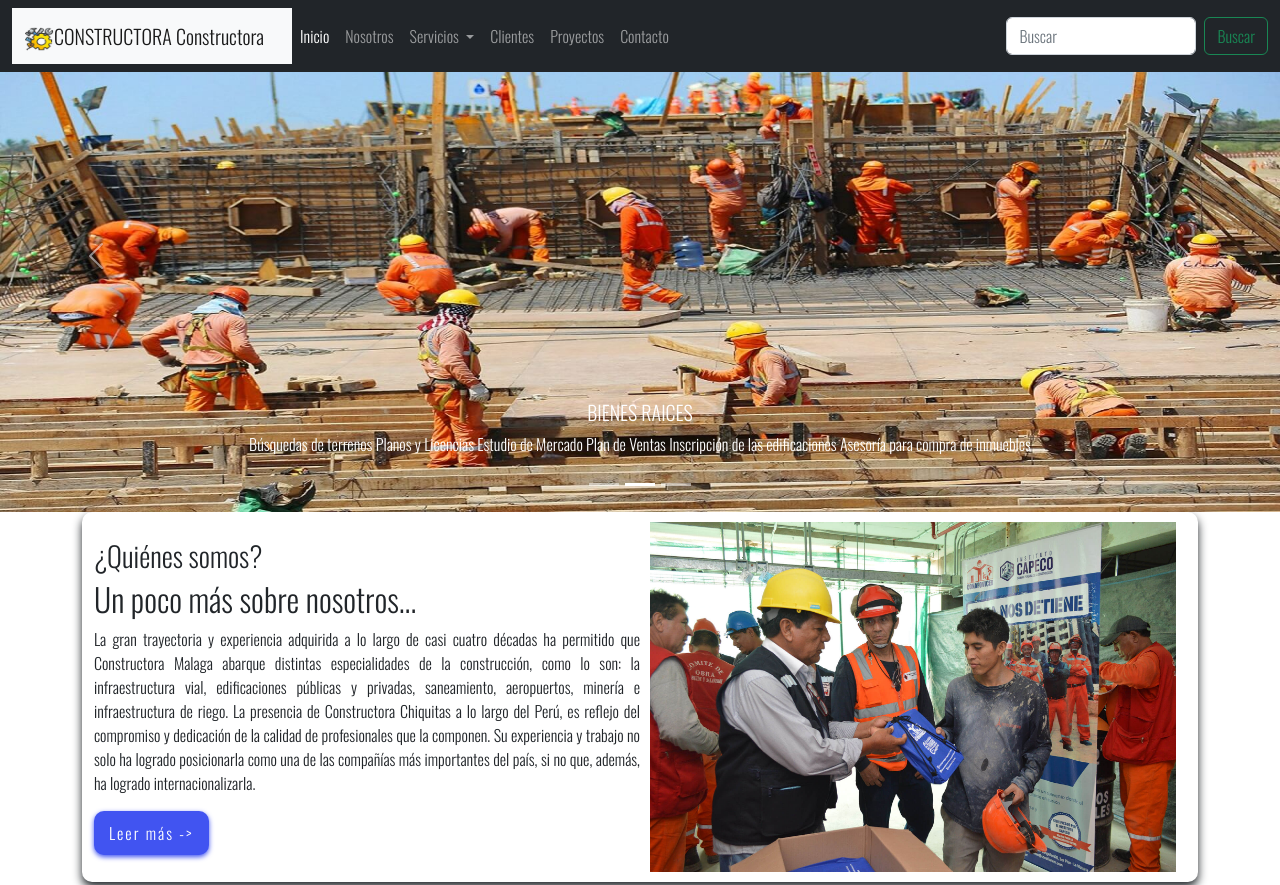
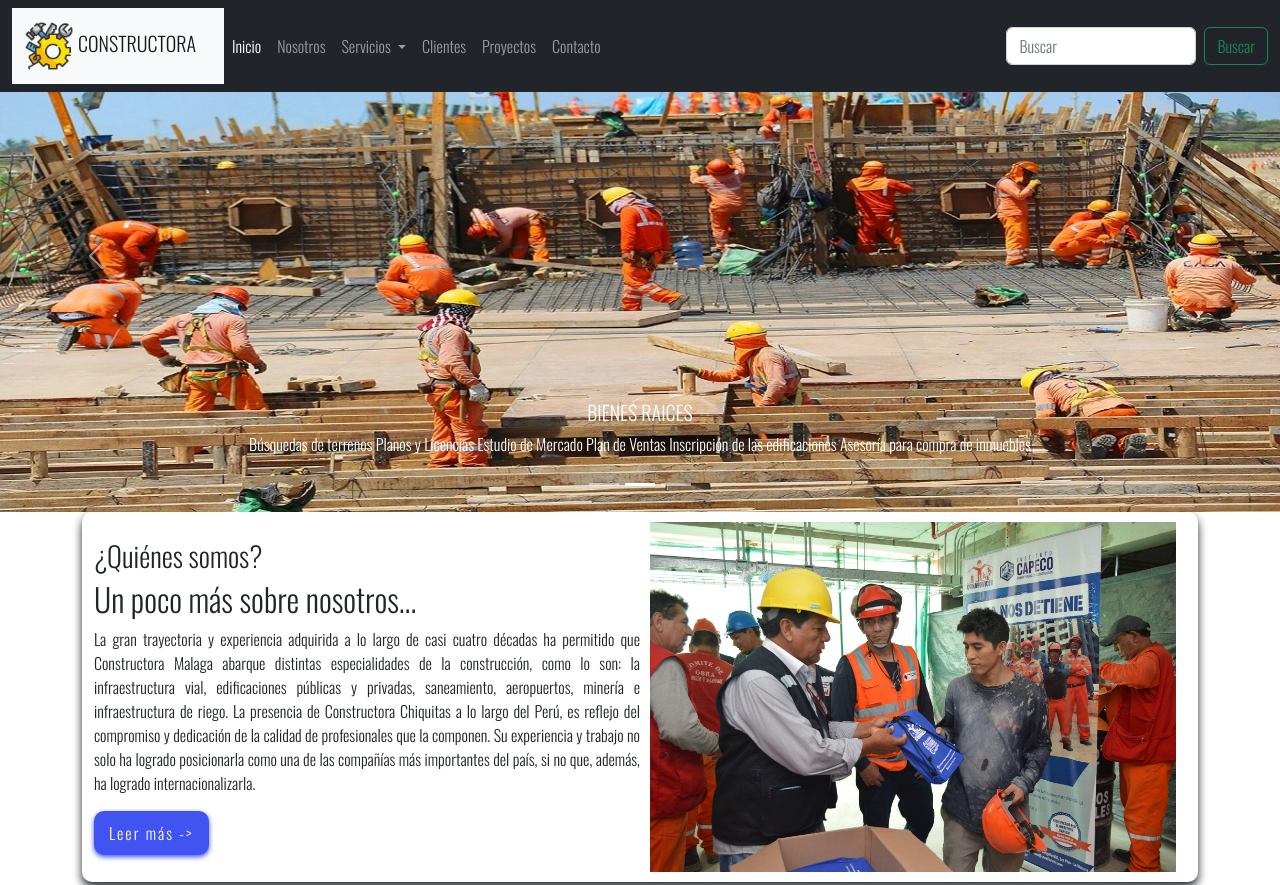
Before and after one commit to momexdah/constructora, a website: page index.html in a window 1280 px wide. Shown: the top 885 px of the page. Drawn offline with nearby package versions, Linux system fonts and the light colour scheme; some icons are missing.

Commit message:
Update index.html

```diff
--- a/index.html
+++ b/index.html
@@ -19,10 +19,8 @@
     <div class="container-fluid">
         <nav class="navbar bg-light">
             <div class="container-fluid">
-                <a class="navbar-brand" href="#">
-                    <img src="images/logoConstruct.png" alt="" width="30" height="24"><span>CONSTRUCTORA</span>
-
-                    Constructora
+                 <a class="navbar-brand" href="#">
+                    <img src="images/logoConstruct.png" alt="" width="50px" height="50px"> <span>CONSTRUCTORA</span>
                 </a>
             </div>
         </nav>
```
